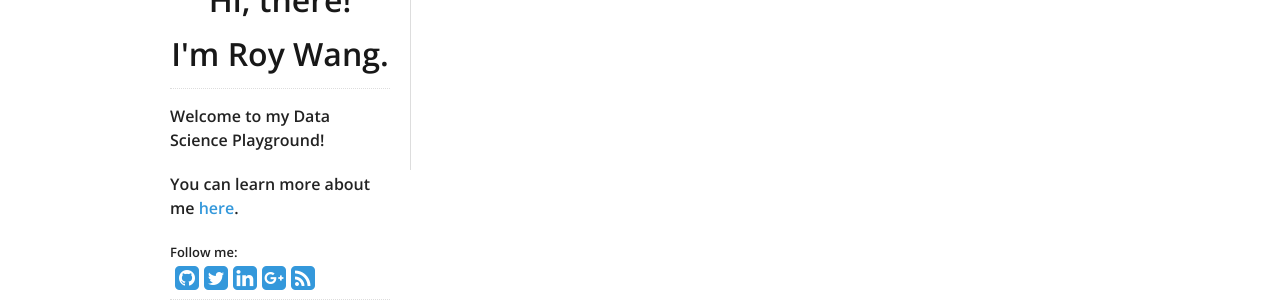
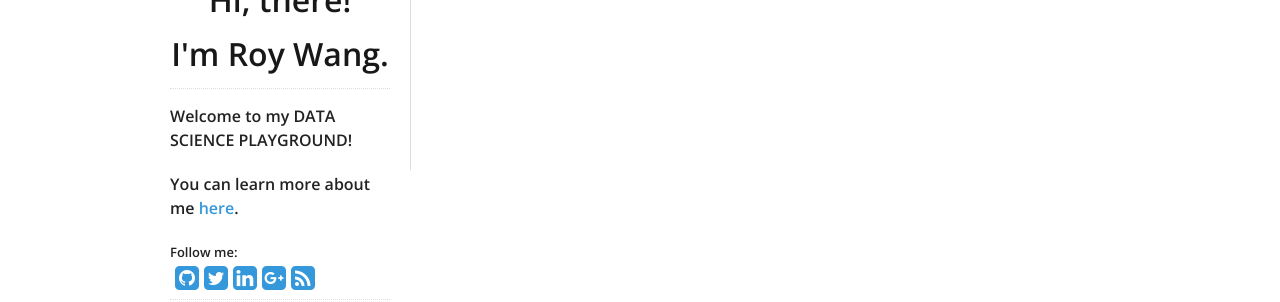
Before and after one commit to roywangtw/roywangtw.github.io, a Jekyll site: the page built from index.html, in a window 1280 px wide. Shown: the part 262-564 px from the top of the page. Built offline with Jekyll 4.4.1, drawn with Linux system fonts in a browser that asks for light colours; nearby versions of some CDN libraries.

```diff
--- a/_includes/sidebar.html
+++ b/_includes/sidebar.html
@@ -1,11 +1,11 @@
 <nav>
-  <a href="/about">
+  <a href="https://roywangtw.github.io">
     <img src="/images/roywang_small.jpg" id="author-photo" alt="Author photo"/>
   </a>
   <h1>Hi, there!</h1>
-  <h1>I'm Roy Wang.</h1>
+  <h1>I'm <i>Roy Wang</i>.</h1>
   <div id="bio">
-    <p>Welcome to my Data Science Playground!</p>
+    <p>Welcome to my DATA SCIENCE PLAYGROUND!</p>
 
     <p>You can learn more about me <a href="/about">here</a>.</p>
   <div id="social">
```
